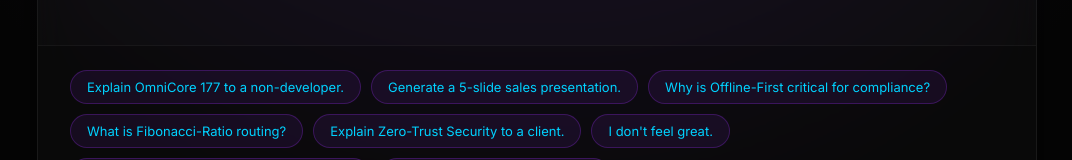
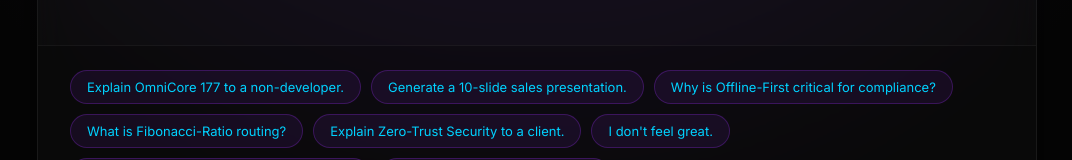
Before and after one commit to ElDiablo7/DEESROBOT, a Next.js app: page / in a window 1280 px wide. Shown: the part 465-625 px from the top of the page, without its empty margins (103-1175 px from the left). Built offline with nearby package versions, Linux system fonts and the light colour scheme.

Commit message:
Update presentation prompt to 10 slides

```diff
--- a/src/app/page.js
+++ b/src/app/page.js
@@ -240,7 +240,7 @@ export default function Chat() {
 
   const oneClickPrompts = [
     "Explain OmniCore 177 to a non-developer.",
-    "Generate a 5-slide sales presentation.",
+    "Generate a 10-slide sales presentation.",
     "Why is Offline-First critical for compliance?",
     "What is Fibonacci-Ratio routing?",
     "Explain Zero-Trust Security to a client.",
```
